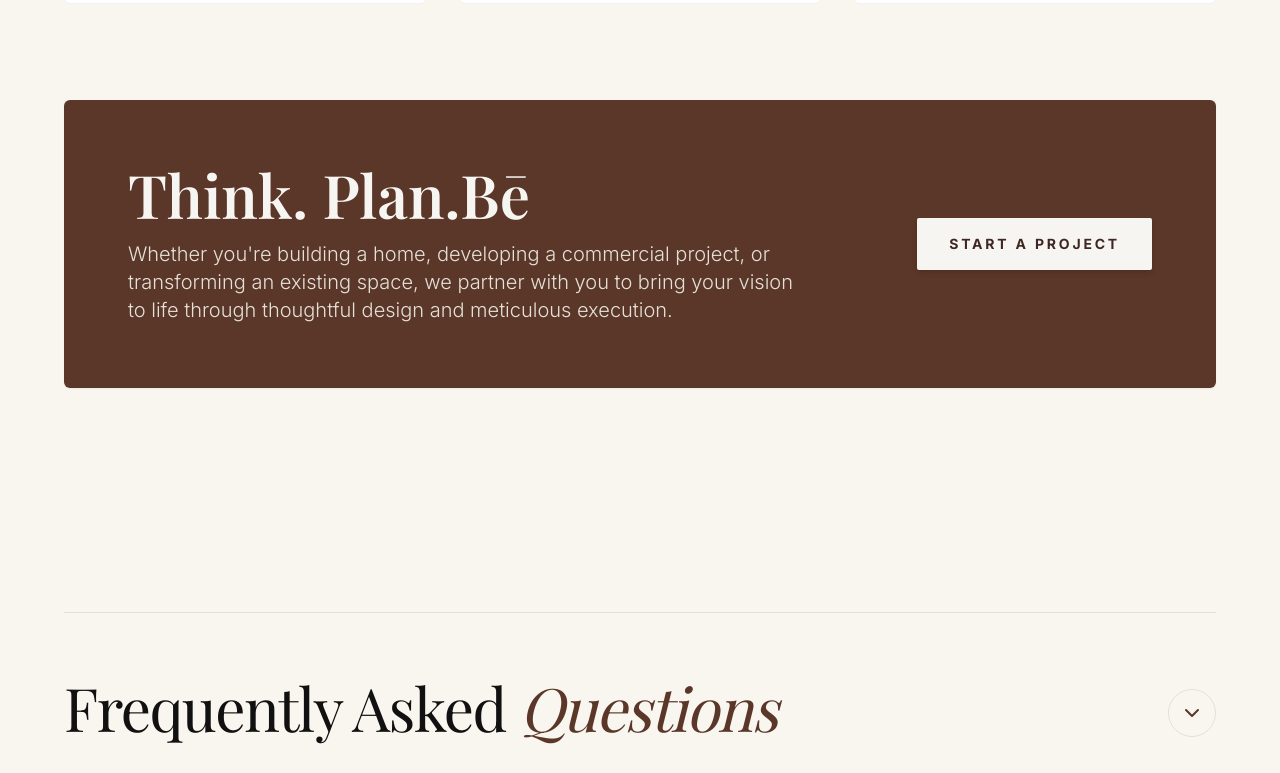
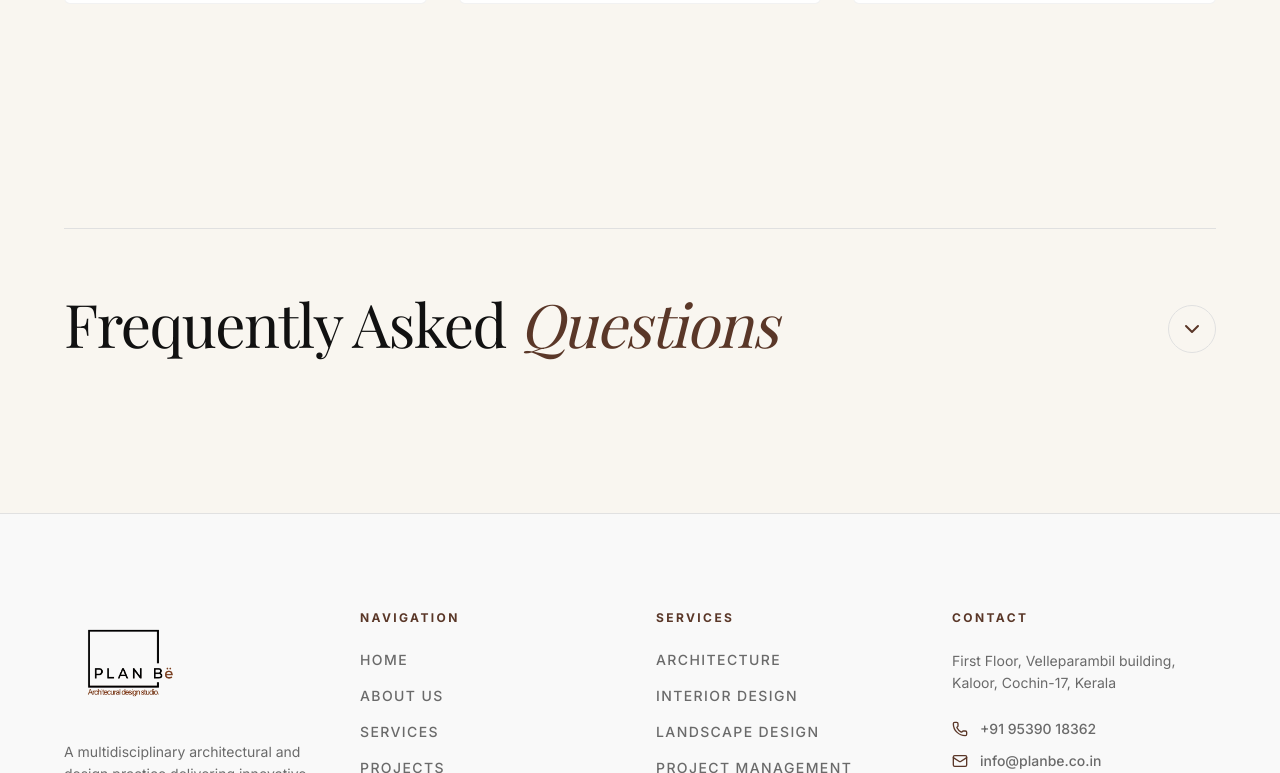
Before and after one commit to ahal0309/planbe20, a Next.js app: page /contact in a window 1280 px wide. Shown: the part 2027-2800 px from the top of the page. Built offline with nearby package versions, Linux system fonts and the light colour scheme; a web font is replaced by a local one.

Commit message:
fix(contact): remove bottom Think Plan Be banner from contact page

```diff
--- a/src/app/contact/page.tsx
+++ b/src/app/contact/page.tsx
@@ -338,30 +338,6 @@ export default function ContactPage() {
           </div>
         </div>
 
-        {/* Bottom CTA Block matching Services Page */}
-        <motion.div
-          initial="hidden"
-          whileInView="visible"
-          viewport={{ once: true }}
-          variants={fadeUp}
-          className="w-full bg-[#5A3728] text-white rounded-md p-10 md:p-16 flex flex-col md:flex-row justify-between items-start md:items-center gap-8 shadow-sm mb-24"
-        >
-          <div className="max-w-2xl">
-            <h2 className="font-serif text-4xl md:text-6xl font-semibold mb-4 text-[#F7F5F2]">
-              Think. Plan.Bē
-            </h2>
-            <p className="text-[#E5E0D8] leading-relaxed font-light text-lg md:text-xl">
-              Whether you're building a home, developing a commercial project, or transforming an existing space, we partner with you to bring your vision to life through thoughtful design and meticulous execution.
-            </p>
-          </div>
-          <a
-            href="mailto:info@planbe.co.in"
-            className="flex-shrink-0 bg-[#F7F5F2] hover:bg-white text-[#3E2723] px-8 py-4 rounded-sm transition-all duration-300 font-sans text-sm font-bold tracking-[0.2em] uppercase shadow-md hover:scale-105 active:scale-95"
-          >
-            Start a Project
-          </a>
-        </motion.div>
-
         {/* FAQ Section */}
         <FaqSection />
 
```
